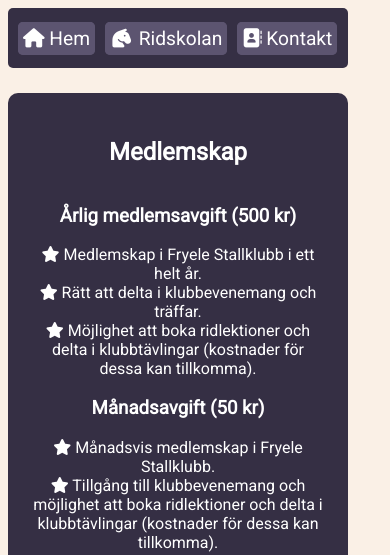
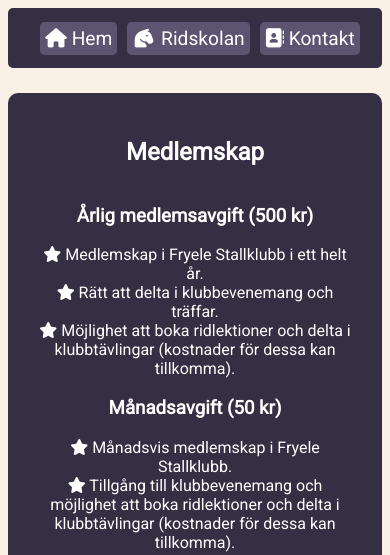
Before and after one commit to Lethargy00/fryele-stallklubb, a plain HTML site: page sites/ridskolan/join.html in a window 390 px wide. Shown: the top 555 px of the page. Drawn offline with Linux system fonts and the light colour scheme.

Commit message:
changed sizing on phone

```diff
--- a/sites/ridskolan/join.html
+++ b/sites/ridskolan/join.html
@@ -17,23 +17,25 @@
   <body>
     <header>
       <div class="head-container">
+        <div class="button-container">
           <li>
-          <a href="../../index.html" class="button"
+            <a href="../index.html" class="button"
               ><i class="fa-solid fa-house"></i> Hem</a
             >
           </li>
 
           <li>
-          <a href="../ridskolan.html" class="button ridskolan"
+            <a href="ridskolan.html" class="button ridskolan"
               ><i class="fa-solid fa-horse-head"></i> Ridskolan</a
             >
           </li>
 
           <li>
-          <a href="../contact.html" class="button"
+            <a href="contact.html" class="button"
               ><i class="fa-solid fa-address-book"></i> Kontakt</a
             >
           </li>
+        </div>
       </div>
     </header>
     <div class="sign-up-container">
--- a/styles.css
+++ b/styles.css
@@ -3,7 +3,7 @@
 body{
     background-color: #FAF0E6;
     font-family: "Roboto";
-    min-width: 380px;
+    min-width: 360px;
     color: white;
 }
 
@@ -79,17 +79,15 @@ body{
 /* -------------------------- Sidornas Header -------------------------- */
 
 .head-container {
-    display: inline-flex;
+    display: flex;
     align-items: center;
     width: 100%;
     height: 60px;
     background-color: #352F44;
     border-radius: 5px;
-    list-style: none;
 }
 
 .button {
-    margin-left: 10px;
     text-decoration: none;
     font-size: 25px;
     border: solid #5C5470 5px;
@@ -97,7 +95,12 @@ body{
     color: white;
     background-color: #5C5470;
 }
-
+.button-container {
+    display: flex;
+    margin-left: 10px;
+    gap: 10px;
+    list-style: none;
+}
 .button > li {
     margin: 10px
 }
@@ -131,12 +134,10 @@ body{
 @media (min-width: 360px) and (max-width: 414px) {
 
     .head-container {
-        max-width: 340px
-    }
+        justify-content: center;
+        }
 
-    .bubble-container {
-        width: 340px;
-    }
+
 
     .bubble-container img {
         width: 290px;
@@ -147,7 +148,7 @@ body{
     }
 
     .footer {
-        max-width: 340px;
+        min-width: 370px;
     }
 }
 
```
Also changed, not shown: sites/contact.html (+3 -1 lines), sites/ridskolan.html (+2 -0 lines), sites/ridskolan/horses.html (+2 -0 lines), sites/ridskolan/workers.html (+2 -0 lines). Lines whose indentation alone changed are shown as unchanged.
